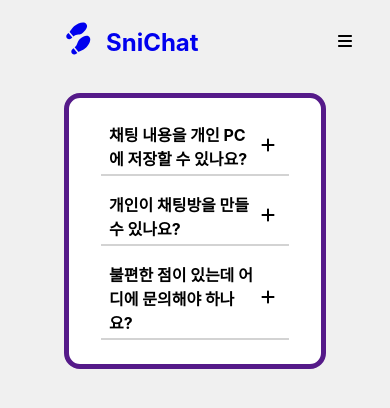
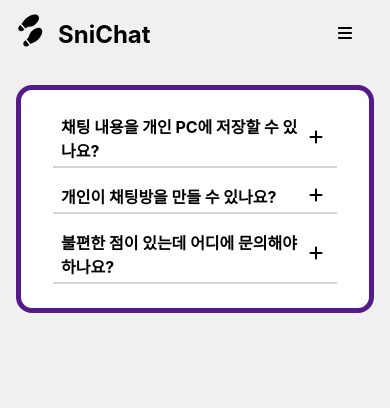
Before and after one commit to Doyun-Han/snichat-client, a React (Create React App) app: page /faq in a window 390 px wide. Shown: the top 408 px of the page. Built offline with nearby package versions, Linux system fonts and the light colour scheme; no server answers.

Commit message:
modify responsive css

```diff
--- a/src/components/navbar/navbar.css
+++ b/src/components/navbar/navbar.css
@@ -81,4 +81,7 @@ a:active, a:visited {
         padding: 4px;
     }
 
+    .n_hamburgerBtn {
+        top: 1.5rem;
+    }
 }
--- a/src/index.css
+++ b/src/index.css
@@ -2,7 +2,7 @@
   box-sizing: border-box;
 }
 a:link {
-  color: none;
+  color: black;
 }
 body {
   width: 90vw;
@@ -30,5 +30,6 @@ code {
   }
   body {
     width: 100%;
+    padding: 1rem;
   }
 }
```
